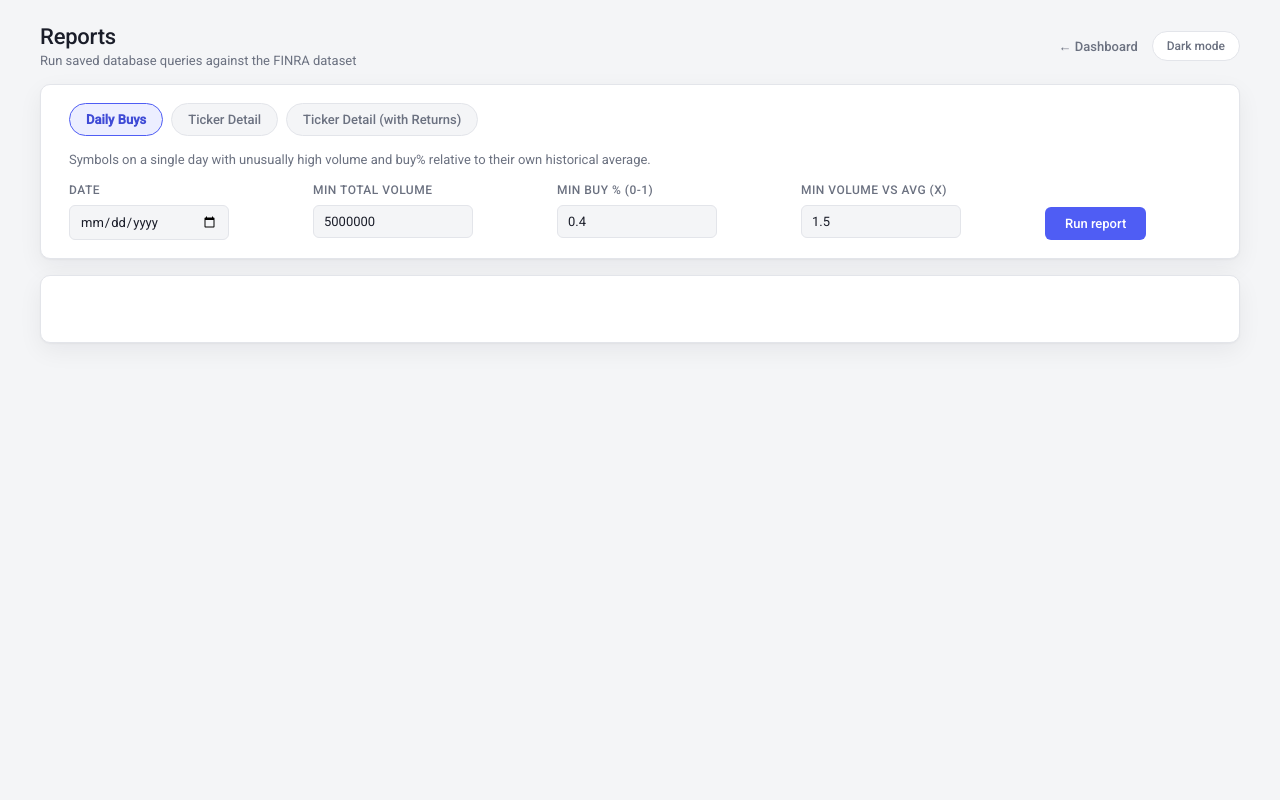
After one commit to SilverTurtle1/ShortSaleData, a Flask app: page /reports in a window 1280 px wide. The commit adds this page. Run offline with Flask 3, Linux system fonts and the light colour scheme.

Commit message:
Add a Reports section backed by the existing Postgres report functions
New /reports page that runs the dp_daily_buys, dp_ticker_detail, and
dp_ticker_detail_test SQL functions (already deployed in Postgres) and
displays the results as a table, instead of running them by hand.

Design:
- reports.py holds a small registry (name, description, params, the
  Postgres function to call) rather than hardcoding one report's UI --
  adding a 4th report later is a registry entry, not a new page.
  Function *names* only ever come from this hardcoded registry, never
  from user input, so building the SQL call with an f-string is safe;
  parameter *values* are always bound, never interpolated.
- The frontend reads that same registry (embedded as JSON in
  reports.html) to generate each report's input form on the fly, so
  the form fields, the backend param list, and the SQL call are always
  in sync -- there's no separate hardcoded form per report to drift.
- Extracted the theme toggle (previously inline in index.html) into a
  shared static/js/theme.js, since reports.html needed the same
  dark/light toggle and persistence. Pages that need to redraw
  something JS-rendered on theme change (index.html's treemap) define
  an optional onThemeChange() hook; reports.html doesn't need one since
  its table is plain CSS-themed.

Verified against the actual functions running locally (created them
from the definitions provided, using CREATE OR REPLACE against the
local dev Postgres): daily_buys returns real ranked results, both
ticker_detail variants return correct per-day series including proper
NULL handling for the return calculations, unknown report keys 404,
and missing/invalid parameters surface a clear error instead of a
crash.

Note: these Postgres functions need to exist wherever the app's
database connection actually points (Render in production) -- this
only wires up the app side, it doesn't create the functions there.

Co-Authored-By: Claude Sonnet 5 <noreply@anthropic.com>

```diff
--- a/main.py
+++ b/main.py
@@ -3,10 +3,11 @@ import json
 import os
 
 import pandas as pd
-from flask import Flask, render_template, jsonify, session
+from flask import Flask, render_template, jsonify, session, request
 
 from finra import fetch_ssdata_raw, build_ssdata, get_company_name
 from flask_session import Session
+from reports import REPORTS, run_report
 
 # Initiate Flask Application
 app = Flask(__name__)
@@ -107,6 +108,25 @@ def barchart(symbol):
     return finra_detail
 
 
+@app.route('/reports')
+def reports_page():
+    return render_template('reports.html', reports=REPORTS)
+
+
+@app.route('/reports/run/<report_key>')
+def reports_run(report_key):
+    if report_key not in REPORTS:
+        return jsonify({"error": "Unknown report"}), 404
+
+    try:
+        param_names = [p["name"] for p in REPORTS[report_key]["params"]]
+        raw_params = {name: request.args.get(name) for name in param_names}
+        columns, rows = run_report(report_key, raw_params)
+        return jsonify({"columns": columns, "rows": rows})
+    except Exception as e:
+        return jsonify({"error": str(e)}), 400
+
+
 @app.route('/get-json', methods=['GET', 'POST'])
 def get_json():
     ''' Send JSON data to Javascript '''
--- a/static/css/app.css
+++ b/static/css/app.css
@@ -67,6 +67,26 @@ body.body-main {
   justify-content: space-between;
   gap: 16px;
   text-align: left;
+}
+
+.page-header-actions {
+  display: flex;
+  align-items: center;
+  gap: 10px;
+  flex-shrink: 0;
+}
+
+.nav-link {
+  font-size: 13px;
+  font-weight: 500;
+  color: var(--text-muted);
+  text-decoration: none;
+  padding: 7px 4px;
+  transition: color 0.12s ease;
+}
+
+.nav-link:hover {
+  color: var(--accent);
 }
 
 .theme-toggle {
@@ -540,6 +560,145 @@ button {
 }
 
 /* ---------------------------------------------------------------------
+   Reports page
+--------------------------------------------------------------------- */
+.reports-panel {
+  display: flex;
+  flex-direction: column;
+  gap: 16px;
+}
+
+.report-tabs {
+  display: flex;
+  flex-wrap: wrap;
+  gap: 8px;
+}
+
+.report-tab {
+  font-family: inherit;
+  font-size: 13px;
+  font-weight: 500;
+  color: var(--text-muted);
+  background: var(--bg);
+  border: 1px solid var(--border);
+  border-radius: 999px;
+  padding: 8px 16px;
+  cursor: pointer;
+  transition: all 0.12s ease;
+}
+
+.report-tab:hover {
+  border-color: var(--accent);
+  color: var(--text);
+}
+
+.report-tab.active {
+  background: var(--accent-soft);
+  border-color: var(--accent);
+  color: var(--accent-hover);
+  font-weight: 600;
+}
+
+.report-description {
+  font-size: 13px;
+  color: var(--text-muted);
+  margin: 0;
+}
+
+.report-form {
+  display: flex;
+  flex-wrap: wrap;
+  align-items: flex-end;
+  gap: 24px;
+}
+
+.report-form-fields {
+  display: flex;
+  flex-wrap: wrap;
+  gap: 24px;
+}
+
+.report-form input {
+  font-family: inherit;
+  font-size: 13px;
+  color: var(--text);
+  background: var(--bg);
+  border: 1px solid var(--border);
+  border-radius: var(--radius-sm);
+  padding: 8px 10px;
+  outline: none;
+  width: 160px;
+  transition: border-color 0.15s ease;
+}
+
+.report-form input:focus {
+  border-color: var(--accent);
+}
+
+.btn-run {
+  font-family: inherit;
+  font-size: 13px;
+  font-weight: 500;
+  color: #fff;
+  background: var(--accent);
+  border: none;
+  border-radius: var(--radius-sm);
+  padding: 9px 20px;
+  cursor: pointer;
+  transition: background 0.12s ease;
+  height: fit-content;
+}
+
+.btn-run:hover {
+  background: var(--accent-hover);
+}
+
+.results-panel {
+  display: flex;
+  flex-direction: column;
+  gap: 12px;
+}
+
+.report-status {
+  font-size: 13px;
+  color: var(--text-muted);
+  min-height: 18px;
+}
+
+.report-table-wrap {
+  overflow-x: auto;
+}
+
+.report-table {
+  width: 100%;
+  border-collapse: collapse;
+  font-size: 13px;
+  font-variant-numeric: tabular-nums;
+  white-space: nowrap;
+}
+
+.report-table th {
+  text-align: left;
+  font-size: 11px;
+  font-weight: 600;
+  text-transform: uppercase;
+  letter-spacing: 0.03em;
+  color: var(--text-muted);
+  border-bottom: 1px solid var(--border);
+  padding: 8px 14px 8px 0;
+}
+
+.report-table td {
+  padding: 8px 14px 8px 0;
+  border-bottom: 1px solid var(--border);
+  color: var(--text);
+}
+
+.report-table tbody tr:hover {
+  background: var(--bg);
+}
+
+/* ---------------------------------------------------------------------
    Small screens
 --------------------------------------------------------------------- */
 @media (max-width: 640px) {
@@ -569,4 +728,14 @@ button {
     width: calc(100vw - 24px);
     padding: 18px;
   }
+
+  .report-form {
+    flex-direction: column;
+    align-items: stretch;
+    gap: 16px;
+  }
+
+  .report-form input {
+    width: 100%;
+  }
 }
--- /dev/null
+++ b/static/js/reports.js
@@ -0,0 +1,108 @@
+(function() {
+    var activeKey = null;
+
+    function buildForm(key) {
+        var report = REPORTS[key];
+        activeKey = key;
+        document.getElementById('report-description').textContent = report.description;
+
+        var fieldsContainer = document.getElementById('report-form-fields');
+        fieldsContainer.innerHTML = '';
+
+        report.params.forEach(function(param) {
+            var field = document.createElement('div');
+            field.className = 'filter-field';
+
+            var label = document.createElement('span');
+            label.className = 'field-label';
+            label.textContent = param.label;
+            field.appendChild(label);
+
+            var input = document.createElement('input');
+            input.name = param.name;
+            input.type = param.input; // 'date', 'number', or 'text'
+            input.required = true;
+            if (param.default !== undefined) input.value = param.default;
+            if (param.step !== undefined) input.step = param.step;
+            if (param.min !== undefined) input.min = param.min;
+            if (param.max !== undefined) input.max = param.max;
+            if (param.input === 'text') input.placeholder = 'e.g. AAPL';
+            field.appendChild(input);
+
+            fieldsContainer.appendChild(field);
+        });
+
+        document.querySelectorAll('.report-tab').forEach(function(btn) {
+            btn.classList.toggle('active', btn.dataset.report === key);
+        });
+
+        document.getElementById('report-table').innerHTML = '';
+        document.getElementById('report-status').textContent = '';
+    }
+
+    function renderTable(columns, rows) {
+        var table = document.getElementById('report-table');
+        table.innerHTML = '';
+
+        if (rows.length === 0) {
+            document.getElementById('report-status').textContent = 'No rows returned.';
+            return;
+        }
+        document.getElementById('report-status').textContent =
+            rows.length + ' row' + (rows.length === 1 ? '' : 's');
+
+        var thead = document.createElement('thead');
+        var headRow = document.createElement('tr');
+        columns.forEach(function(col) {
+            var th = document.createElement('th');
+            th.textContent = col;
+            headRow.appendChild(th);
+        });
+        thead.appendChild(headRow);
+        table.appendChild(thead);
+
+        var tbody = document.createElement('tbody');
+        rows.forEach(function(row) {
+            var tr = document.createElement('tr');
+            row.forEach(function(value) {
+                var td = document.createElement('td');
+                td.textContent = (value === null || value === undefined) ? '—' : value;
+                tr.appendChild(td);
+            });
+            tbody.appendChild(tr);
+        });
+        table.appendChild(tbody);
+    }
+
+    document.getElementById('report-tabs').addEventListener('click', function(e) {
+        if (e.target.classList.contains('report-tab')) {
+            buildForm(e.target.dataset.report);
+        }
+    });
+
+    document.getElementById('report-form').addEventListener('submit', function(e) {
+        e.preventDefault();
+        if (!activeKey) return;
+
+        var params = new URLSearchParams(new FormData(e.target));
+
+        document.getElementById('report-status').textContent = 'Running…';
+        document.getElementById('report-table').innerHTML = '';
+
+        fetch('/reports/run/' + activeKey + '?' + params.toString())
+            .then(function(res) { return res.json(); })
+            .then(function(data) {
+                if (data.error) {
+                    document.getElementById('report-status').textContent = 'Error: ' + data.error;
+                    return;
+                }
+                renderTable(data.columns, data.rows);
+            })
+            .catch(function(err) {
+                document.getElementById('report-status').textContent = 'Error: ' + err.message;
+            });
+    });
+
+    var firstKey = Object.keys(REPORTS)[0];
+    if (firstKey) buildForm(firstKey);
+})();
--- /dev/null
+++ b/static/js/theme.js
@@ -0,0 +1,27 @@
+// Shared theme toggle, used by both index.html and reports.html. Pages
+// that need to redraw anything JS-rendered (e.g. the treemap's SVG
+// colors, which CSS variables alone can't reach) define a global
+// onThemeChange(theme) function before this script runs; it's optional.
+
+function applyThemeToggleLabel(theme) {
+    var btn = document.getElementById("theme-toggle");
+    if (btn) btn.textContent = theme === "dark" ? "Light mode" : "Dark mode";
+}
+
+function setTheme(theme) {
+    document.documentElement.setAttribute("data-theme", theme);
+    localStorage.setItem("theme", theme);
+    applyThemeToggleLabel(theme);
+    if (typeof onThemeChange === "function") onThemeChange(theme);
+}
+
+document.addEventListener("DOMContentLoaded", function() {
+    applyThemeToggleLabel(document.documentElement.getAttribute("data-theme") || "light");
+    var btn = document.getElementById("theme-toggle");
+    if (btn) {
+        btn.addEventListener("click", function() {
+            var next = document.documentElement.getAttribute("data-theme") === "dark" ? "light" : "dark";
+            setTheme(next);
+        });
+    }
+});
--- /dev/null
+++ b/templates/reports.html
@@ -0,0 +1,62 @@
+<!DOCTYPE html>
+<html lang="en">
+<head>
+    <meta charset="UTF-8">
+    <script>
+        // Set before first paint to avoid a flash of the wrong theme.
+        (function() {
+            var stored = localStorage.getItem('theme');
+            var theme = stored || (window.matchMedia('(prefers-color-scheme: dark)').matches ? 'dark' : 'light');
+            document.documentElement.setAttribute('data-theme', theme);
+        })();
+    </script>
+    <link href="https://fonts.googleapis.com/css?family=Roboto:300,400,500" rel="stylesheet">
+    <link type="text/css" rel="stylesheet" href="/static/css/app.css">
+    <title>Reports &mdash; FINRA Dark Pool Transactions</title>
+</head>
+<body class="body-main">
+
+<div class="filters">
+    <div class="page-header">
+        <div>
+            <h2>Reports</h2>
+            <p class="lead">Run saved database queries against the FINRA dataset</p>
+        </div>
+        <div class="page-header-actions">
+            <a href="/" class="nav-link">&larr; Dashboard</a>
+            <button id="theme-toggle" class="theme-toggle" type="button"></button>
+        </div>
+    </div>
+
+    <div class="panel reports-panel">
+        <div class="report-tabs" id="report-tabs">
+            {% for key, report in reports.items() %}
+            <button type="button" class="report-tab" data-report="{{ key }}">{{ report.label }}</button>
+            {% endfor %}
+        </div>
+
+        <p class="report-description" id="report-description"></p>
+
+        <form class="report-form" id="report-form">
+            <div class="report-form-fields" id="report-form-fields"></div>
+            <button type="submit" class="btn-run">Run report</button>
+        </form>
+    </div>
+
+    <div class="panel results-panel">
+        <div id="report-status" class="report-status"></div>
+        <div class="report-table-wrap">
+            <table id="report-table" class="report-table"></table>
+        </div>
+    </div>
+</div>
+
+<script>
+    // Embeds the report registry so the frontend can build forms without
+    // a separate round trip.
+    var REPORTS = {{ reports | tojson }};
+</script>
+<script src="/static/js/reports.js"></script>
+<script src="/static/js/theme.js"></script>
+</body>
+</html>
```
Also changed, not shown: reports.py (added, +90 -0 lines), templates/index.html (+9 -17 lines).
